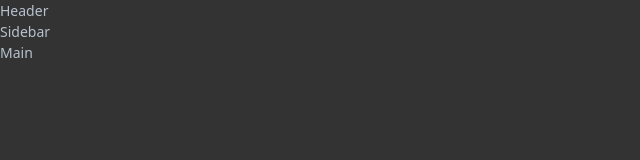
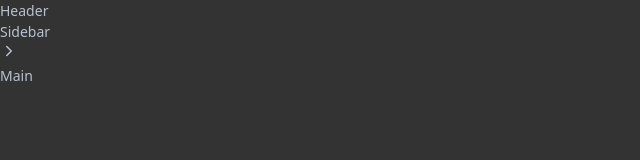
Before and after one commit to jlcarrascof/Tasks-Board-Trello-Clone-React, a React (Vite) app: page / in a window 1280 px wide. Shown: the top 160 px of the page, without its empty margins (0-640 px from the left). Built offline with nearby package versions, Linux system fonts and the light colour scheme.

Commit message:
chore: Update Sidebar component to include a collapsible button

```diff
--- a/src/components/Sidebar.jsx
+++ b/src/components/Sidebar.jsx
@@ -1,10 +1,15 @@
 import React from 'react'
+import { ChevronRight } from 'react-feather'
 
 const Sidebar = () => {
   return (
     <div className='bg-[#121417] h-[calc(100vh-3rem)] border-r border-r-[#9fadbc29] w-[280px] '>
       Sidebar
-      <div></div>
+      <div>
+        <button>
+          <ChevronRight size={18} />
+        </button>
+      </div>
     </div>
   )
 }
```
